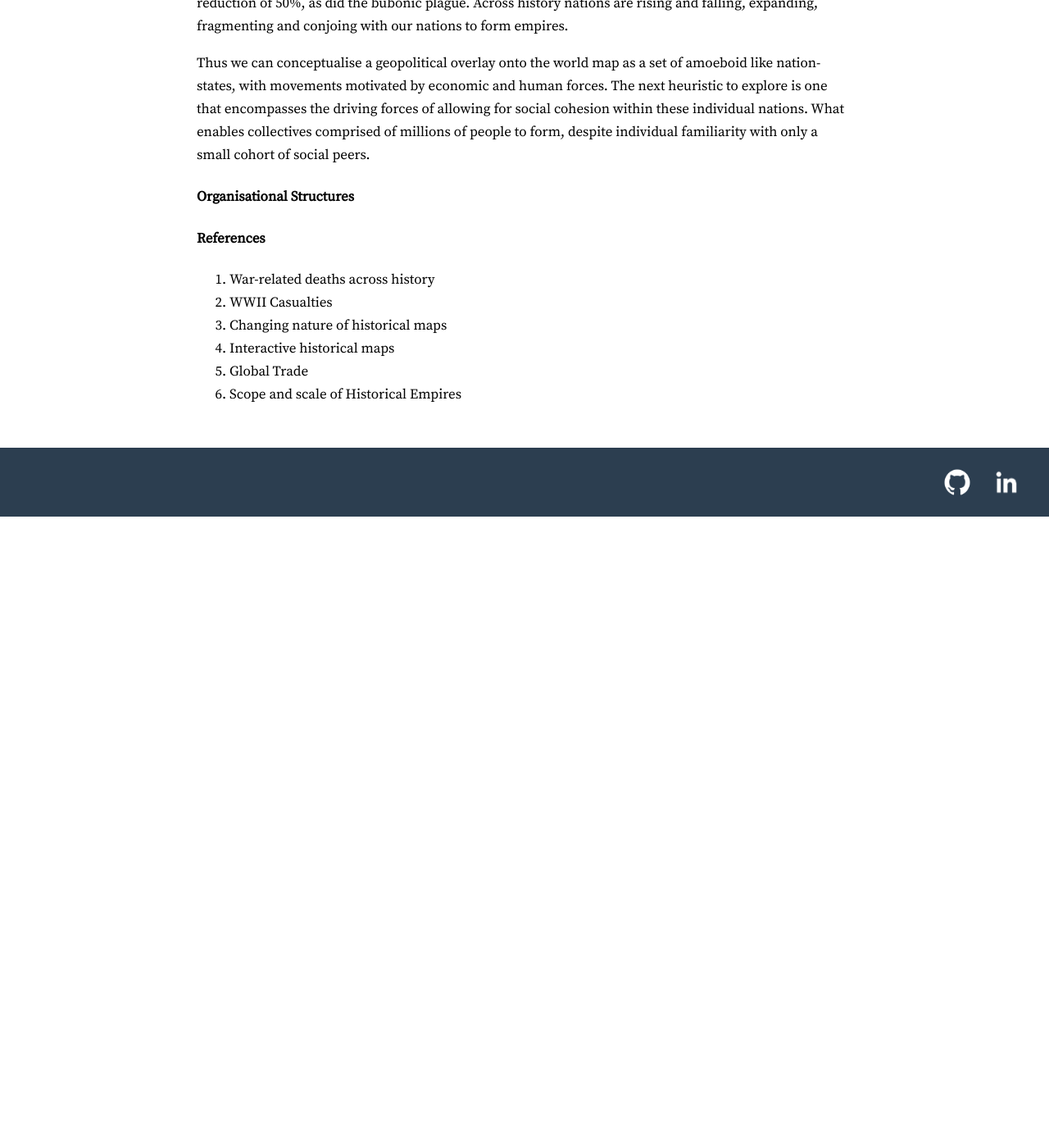
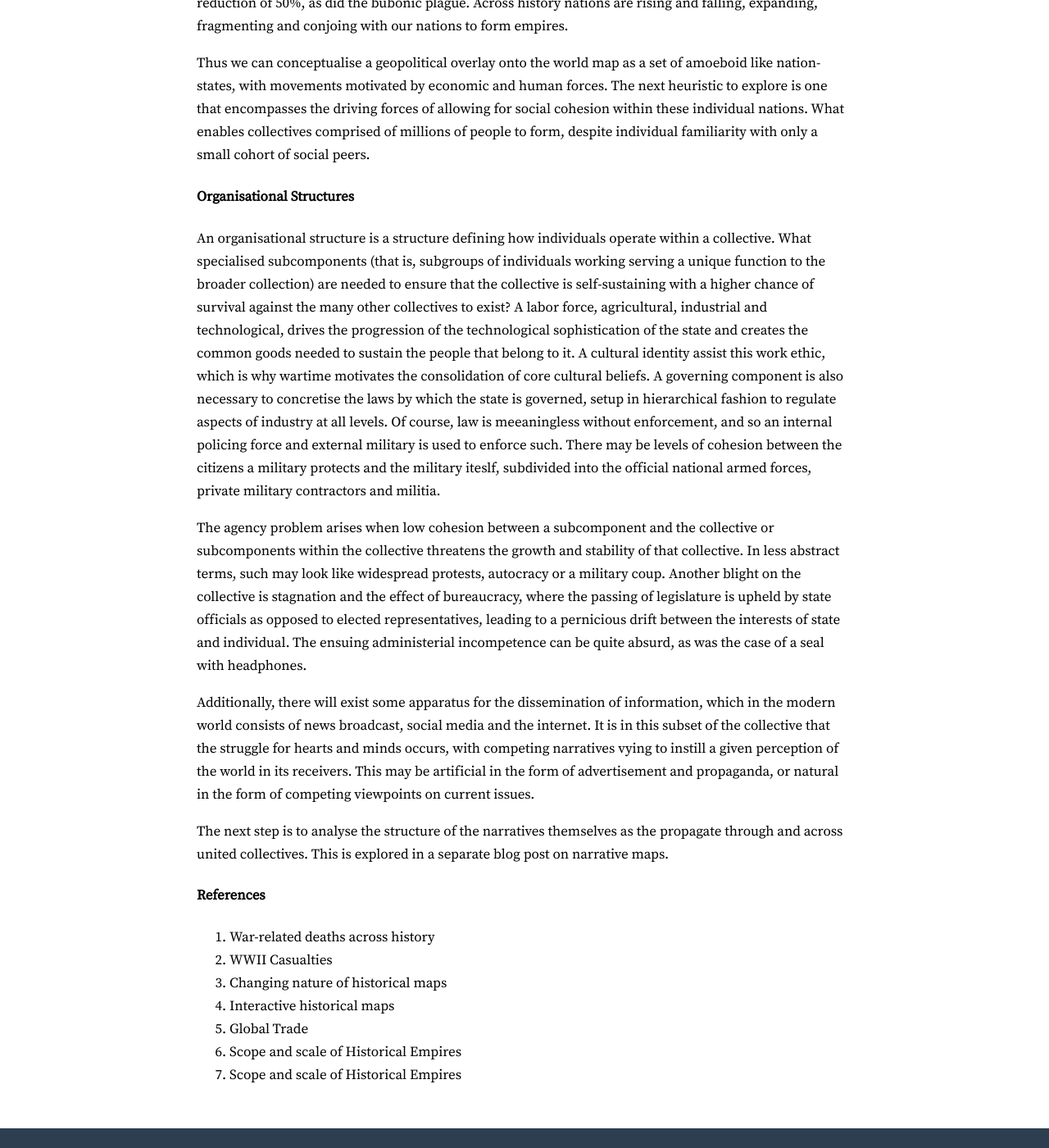
Before and after one commit to Rory-Mac/personal-website, a Jekyll site: the page built from _posts/2023-11-16-Geopolitics.markdown, in a window 1280 px wide and 1400 px high, scrolled down 1690 px. Shown: the whole window at 82% size. Built offline with Jekyll 4.4.1, drawn with Linux system fonts in a browser that asks for light colours; before the commit the page ends 2320 px from its top, so only the background shows below that.

Commit message:
first draft of org structs component of geopolitics blog post

```diff
--- a/_posts/2023-11-16-Geopolitics.markdown
+++ b/_posts/2023-11-16-Geopolitics.markdown
@@ -49,7 +49,26 @@ by economic and human forces. The next heuristic to explore is one that encompas
 within these individual nations. What enables collectives comprised of millions of people to form, despite individual familiarity with
 only a small cohort of social peers.</p>
 <h4>Organisational Structures</h4>
-<p></p>
+<p>An organisational structure is a structure defining how individuals operate within a collective. What specialised subcomponents (that is,
+subgroups of individuals working serving a unique function to the broader collection) are needed to ensure that the collective is
+self-sustaining with a higher chance of survival against the many other collectives to exist? A labor force, agricultural, industrial
+and technological, drives the progression of the technological sophistication of the state and creates the common goods needed to sustain
+the people that belong to it. A cultural identity assist this work ethic, which is why wartime motivates the consolidation of core cultural
+beliefs. A governing component is also necessary to concretise the laws by which the state is governed, setup in hierarchical fashion to
+regulate aspects of industry at all levels. Of course, law is meeaningless without enforcement, and so an internal policing force and
+external military is used to enforce such. There may be levels of cohesion between the citizens a military protects and the military iteslf,
+subdivided into the official national armed forces, private military contractors and militia.</p>
+<p>The agency problem arises when low cohesion between a subcomponent and the collective or subcomponents within the collective threatens
+the growth and stability of that collective. In less abstract terms, such may look like widespread protests, autocracy or a military coup.
+Another blight on the collective is stagnation and the effect of bureaucracy, where the passing of legislature is upheld by state officials
+as opposed to elected representatives, leading to a pernicious drift between the interests of state and individual. The ensuing
+administerial incompetence can be quite absurd, as was the case of a seal with headphones.</p>
+<p>Additionally, there will exist some apparatus for the dissemination of information, which in the modern world consists of news broadcast,
+social media and the internet. It is in this subset of the collective that the struggle for hearts and minds occurs, with competing
+narratives vying to instill a given perception of the world in its receivers. This may be artificial in the form of advertisement and
+propaganda, or natural in the form of competing viewpoints on current issues.</p>
+<p>The next step is to analyse the structure of the narratives themselves as the propagate through and across united collectives. This
+is explored in a separate blog post on narrative maps.</p>
 <h4>References</h4>
 <p><ol>
 <li><a href="https://en.wikipedia.org/wiki/List_of_wars_by_death_toll">War-related deaths across history</a></li>
@@ -58,15 +77,5 @@ only a small cohort of social peers.</p>
 <li><a href="https://www.runningreality.org/">Interactive historical maps</a></li>
 <li><a href="http://globe.cid.harvard.edu/">Global Trade</a></li>
 <li><a href="https://en.wikipedia.org/wiki/List_of_largest_empires">Scope and scale of Historical Empires</a></li>
+<li><a href="https://www.youtube.com/watch?v=JN3KPFbWCy8">Scope and scale of Historical Empires</a></li>
 </ol></p>
-
-<!--
-        organisational structures and subcomponents
-        what maintains and breaks cohesion (4-star of hatred)
-        new incentives, economic, military, diplomatic, the agency problem
-        struggle for hearts and minds, hypocrisy, peloponnesian war, state over individual, individual over state
-        new heuristic: narrative forces and perspectives of the world
-        incorporate narrative structure document
-        what is driving the narrative forces between individuals
-        how does it cascade up to the global and down to the individual?
--->
```
Also changed, not shown: _posts/2023-08-23-Narrative Structure.markdown (+0 -8 lines).
